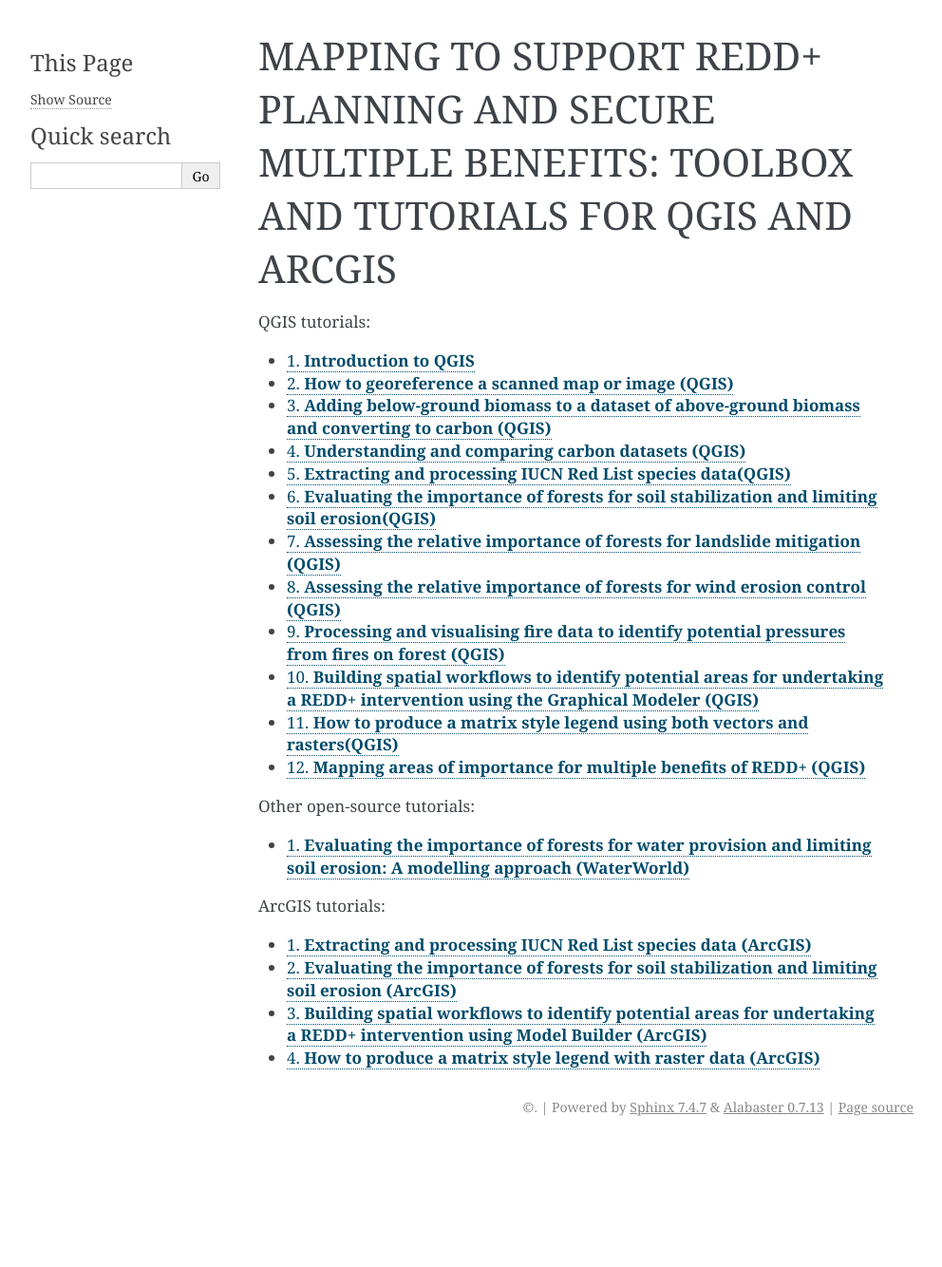
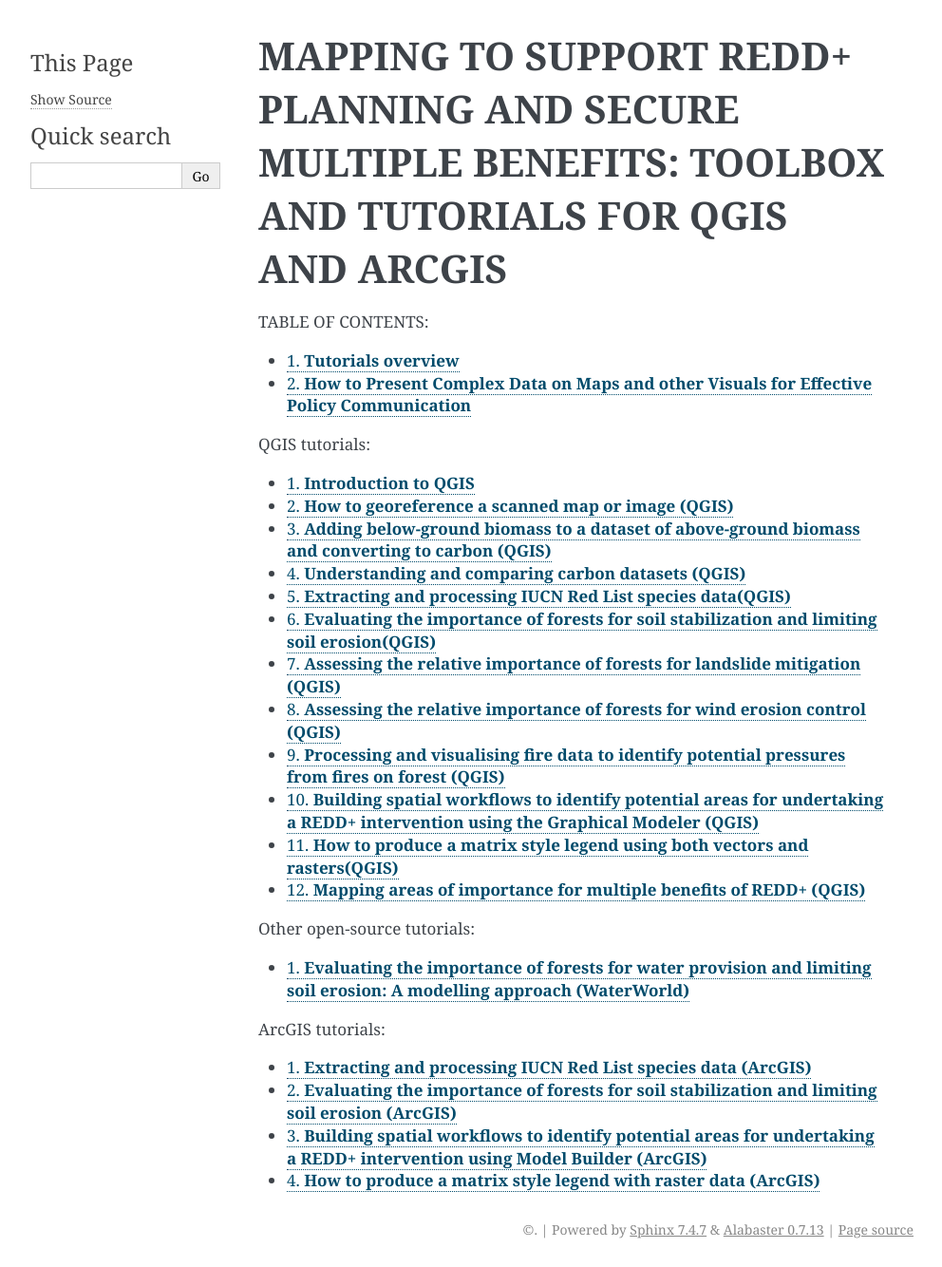
Before and after one commit to corinnar/GIS_tutorials, a Sphinx documentation site: the page built from docs/source/index.rst, in a window 1280 px wide. Shown: the whole page at 95% size, without its empty margins (148-1140 px from the left). Built offline with Sphinx 7.4.7, drawn with Linux system fonts in a browser that asks for light colours; pages that are not in the unit, such as notebooks, are missing from menus; before the commit the page ends 1205 px from its top, so only the background shows below that; some of the changed lines change nothing that is shown.

Commit message:
Update index.rst

```diff
--- a/docs/source/index.rst
+++ b/docs/source/index.rst
@@ -1,10 +1,9 @@
-MAPPING TO SUPPORT REDD+ PLANNING AND SECURE MULTIPLE BENEFITS: TOOLBOX AND TUTORIALS FOR QGIS AND ARCGIS
-==========================================================================================================
+**MAPPING TO SUPPORT REDD+ PLANNING AND SECURE MULTIPLE BENEFITS: TOOLBOX AND TUTORIALS FOR QGIS AND ARCGIS**
+=============================================================================================================
 
 .. toctree::
    :numbered:
    :caption: TABLE OF CONTENTS:
-   :capton: Step-by-step tutorials: Using spatial information to support decisions on safeguards and multiple benefits for REDD+
    :maxdepth: 1
 
    GIS_TOOLS_PAGE
```
